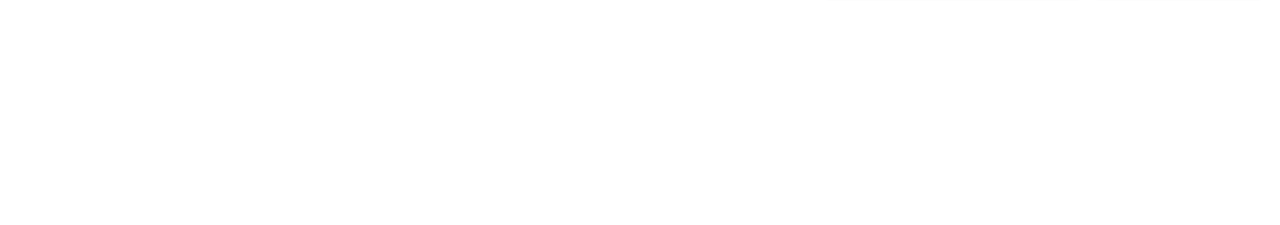
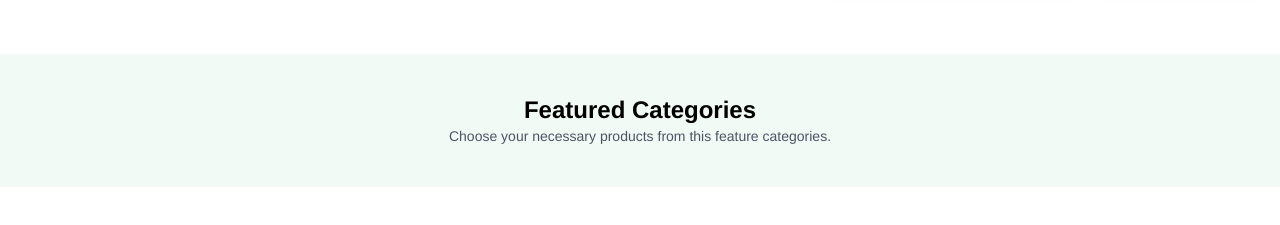
Before and after one commit to mehefujali/green-basket, a React (Vite) app: page / in a window 1280 px wide. Shown: the part 511-736 px from the top of the page. Built offline with nearby package versions, Linux system fonts and the light colour scheme.

Commit message:
section header title and des shaired component created

```diff
--- /dev/null
+++ b/src/Components/HomeCategories/HomeCategories.jsx
@@ -0,0 +1,14 @@
+import SectionHeader from "../../Shaired/SectionHeader";
+
+
+const HomeCategories = () => {
+      return (
+            <div className=" bg-primary-color/5  py-10 w-full mt-14">
+                  <SectionHeader
+                  title="Featured Categories"
+                  des="Choose your necessary products from this feature categories."/>
+            </div>
+      );
+};
+
+export default HomeCategories;
--- a/src/Pages/Home/Home.jsx
+++ b/src/Pages/Home/Home.jsx
@@ -1,9 +1,13 @@
 import Banner from "../../Components/Banner/Banner";
+import HomeCategories from "../../Components/HomeCategories/HomeCategories";
 
 const Home = () => {
       return (
             <div>
                 <Banner/>
+                <div>
+                   <HomeCategories/>
+                  </div>
             </div>
       );
 };
--- /dev/null
+++ b/src/Shaired/SectionHeader.jsx
@@ -0,0 +1,15 @@
+import PropTypes from "prop-types";
+
+const SectionHeader = ({title,des}) => {
+      return (
+            <div className=" text-center">
+                 <h1 className=" text-xl font-bold md:text-2xl ">{title}</h1>
+                 <p className=" text-gray-600">{des}</p>
+            </div>
+      );
+};
+SectionHeader.propTypes ={
+      title: PropTypes.string.isRequired ,
+      des: PropTypes.string.isRequired
+}
+export default SectionHeader;
```
